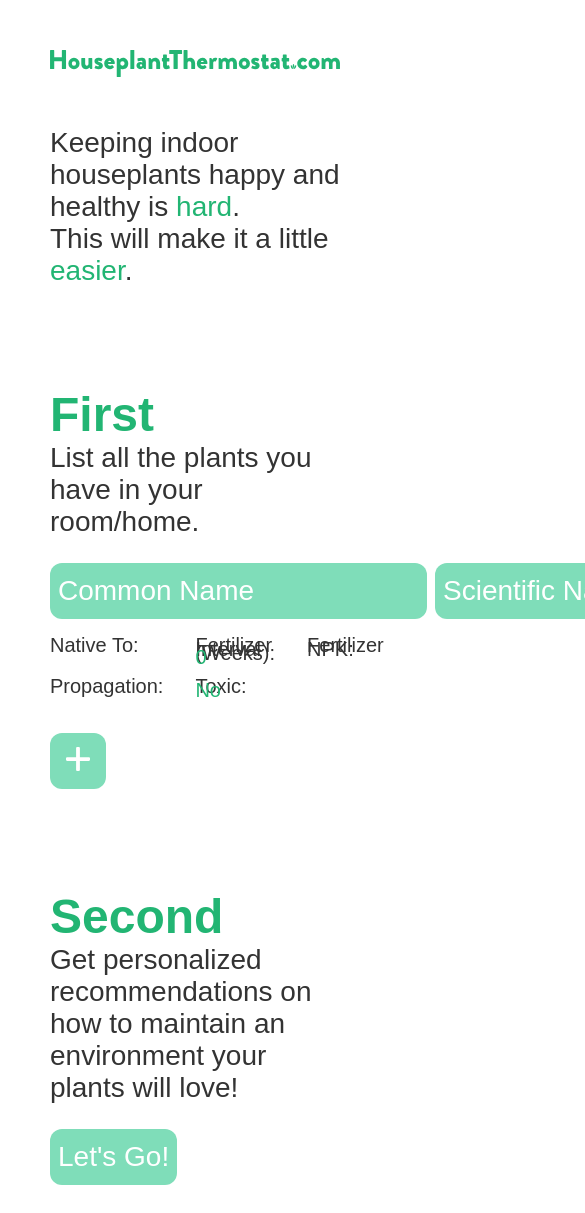
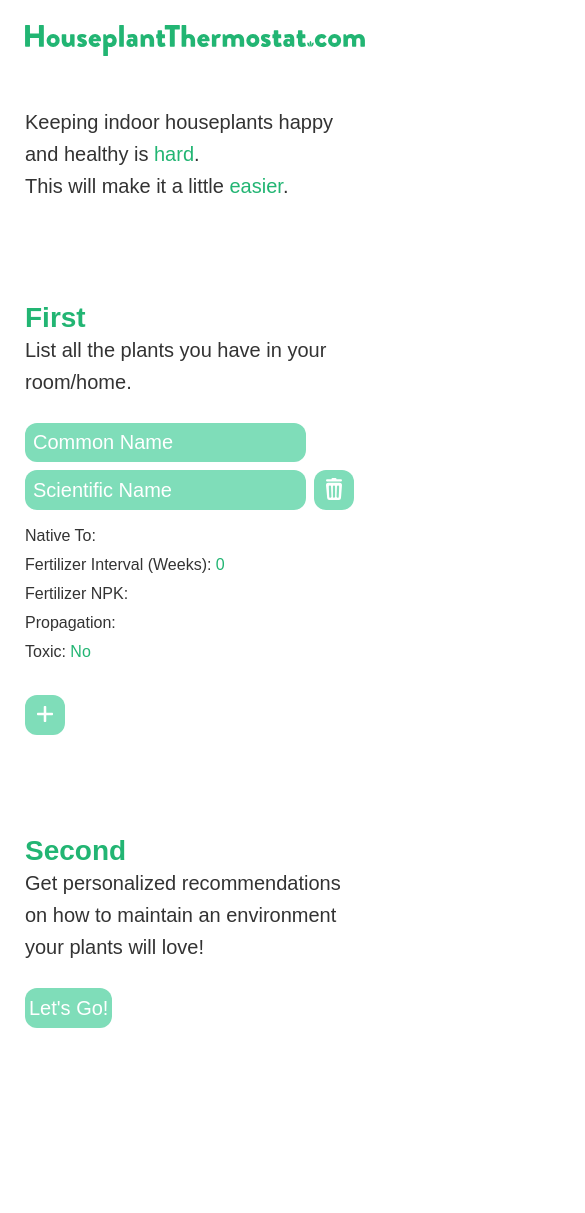
Before and after one commit to williamdoesdev/houseplantthermostat, a Gatsby site: page / in a window 390 px wide. Shown: the top 1213 px of the page, 585 px wide, since content can reach past the window. After the commit the page ends 1078 px from the top, so only its background shows below. Built offline with nearby package versions, Linux system fonts and the light colour scheme; Gatsby itself is replaced by a stand-in of ours; a web font is replaced by a local one.

Commit message:
Made responsive for mobile

```diff
--- a/src/pages/index.js
+++ b/src/pages/index.js
@@ -13,6 +13,7 @@ export default function Home() {
 
   return (
     <div className="container">
+      <meta name="viewport" content="width=device-width,initial-scale=1.0" />
       <div className="app-panel">
         <Header />
         <List setParentPlants={setSelectedPlants} />
--- a/src/styles/header.scss
+++ b/src/styles/header.scss
@@ -43,3 +43,11 @@ header {
     }
   }
 }
+
+@media screen and (max-width: 850px) {
+  header {
+    p {
+      font-size: 1.25rem;
+    }
+  }
+}
--- a/src/styles/list.scss
+++ b/src/styles/list.scss
@@ -7,6 +7,7 @@
 
   .plant-container {
     display: flex;
+    flex-wrap: wrap;
     gap: 0.5rem;
     margin-bottom: 0.5rem;
 
@@ -91,3 +92,45 @@
     transition: linear 0.05s;
   }
 }
+
+@media screen and (max-width: 850px) {
+  .list-container {
+    h1 {
+      font-size: 1.75rem;
+    }
+    p {
+      font-size: 1.25rem;
+    }
+
+    .plant-container {
+      input {
+        font-size: 1.25rem;
+        line-height: 15px;
+      }
+    }
+    .plant-data-container {
+      grid-template-columns: 1fr 1fr;
+
+      p {
+        font-size: 1rem;
+      }
+    }
+
+    button {
+      padding: 0.25rem;
+      min-height: 2.5rem;
+      min-width: 2.5rem;
+      img {
+        width: 1rem;
+      }
+    }
+  }
+}
+
+@media screen and (max-width: 500px) {
+  .list-container {
+    .plant-data-container {
+      grid-template-columns: 1fr;
+    }
+  }
+}
--- a/src/styles/main.scss
+++ b/src/styles/main.scss
@@ -1,5 +1,7 @@
 .container {
   background-color: #7fddb9;
+  background-image: url("../assets/leaftiles.svg");
+  background-size: 500px;
   min-height: 100vh;
 }
 
@@ -10,3 +12,9 @@
   background-color: #fff;
   min-height: calc(100vh - 100px);
 }
+
+@media screen and (max-width: 850px) {
+  .app-panel {
+    padding: 25px;
+  }
+}
--- a/src/styles/recs.scss
+++ b/src/styles/recs.scss
@@ -33,7 +33,7 @@
     display: flex;
 
     img {
-      width: 60 + px;
+      width: 60px;
       margin-right: 25px;
       transform: translateY(-5%);
     }
@@ -45,6 +45,7 @@
 
       .rec-info-datapoint {
         height: 100%;
+        min-width: 117px;
 
         h2 {
           display: inline-block;
@@ -78,3 +79,48 @@
     }
   }
 }
+
+@media screen and (max-width: 850px) {
+  .recs-container {
+    h1 {
+      font-size: 1.75rem;
+    }
+    p {
+      font-size: 1.25rem;
+    }
+    button {
+      padding: 0.25rem;
+      min-height: 2.5rem;
+      min-width: 2.5rem;
+      font-size: 1.25rem;
+    }
+    .rec-container {
+      img {
+        width: 30px;
+        transform: translateY(-15%);
+        margin-right: 10px;
+      }
+      .rec-info {
+        gap: 0px;
+        .rec-info-datapoint {
+          h2 {
+            font-size: 3rem;
+          }
+
+          .rec-info-datapoint-labels {
+            .rec-info-datapoint-flexbox {
+              gap: 0.0125rem;
+              img {
+                width: 15px;
+              }
+
+              p {
+                font-size: 1.25rem;
+              }
+            }
+          }
+        }
+      }
+    }
+  }
+}
```
Also changed, not shown: src/styles/header.css, src/styles/list.css, src/styles/main.css, src/styles/recs.css.
